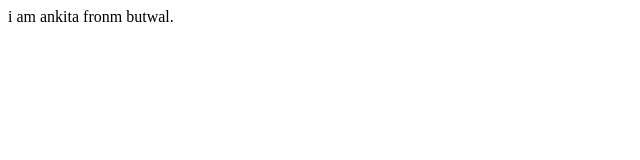
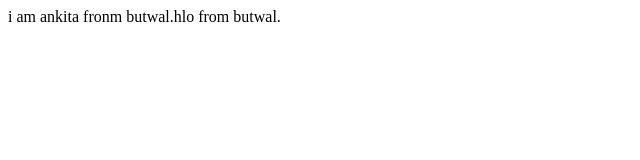
Before and after one commit to Ankita2059/assginment1st, a plain HTML site: page index.html in a window 1280 px wide. Shown: the whole page, without its empty margins (0-640 px from the left). Drawn offline with Linux system fonts and the light colour scheme.

Commit message:
Update index.html

```diff
--- a/index.html
+++ b/index.html
@@ -6,6 +6,7 @@
     <title>Document</title>
 </head>
 <body>
-    i am ankita fronm butwal.
+    i am ankita fronm butwal.hlo from butwal.
+
 </body>
 </html>
```
